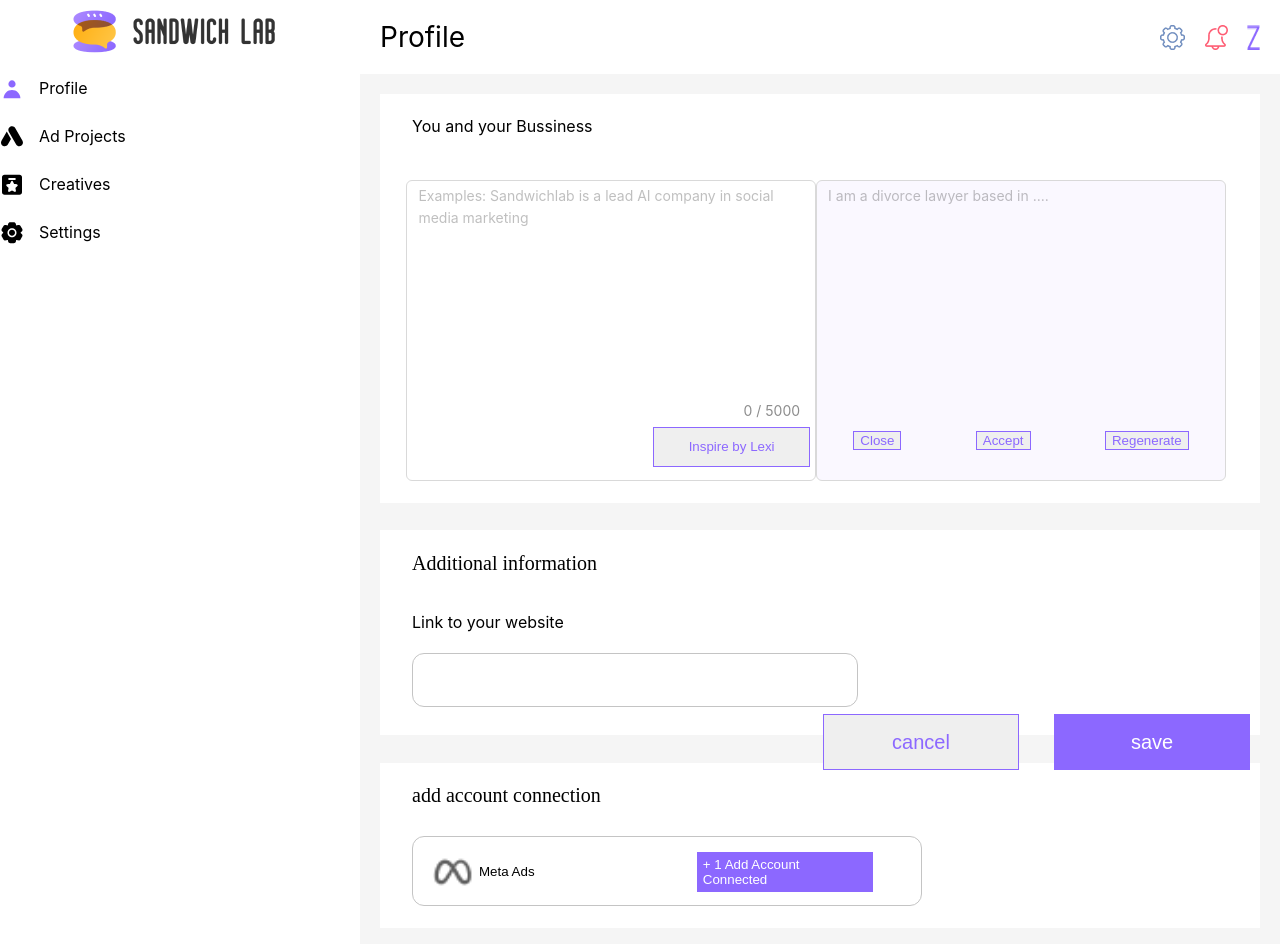
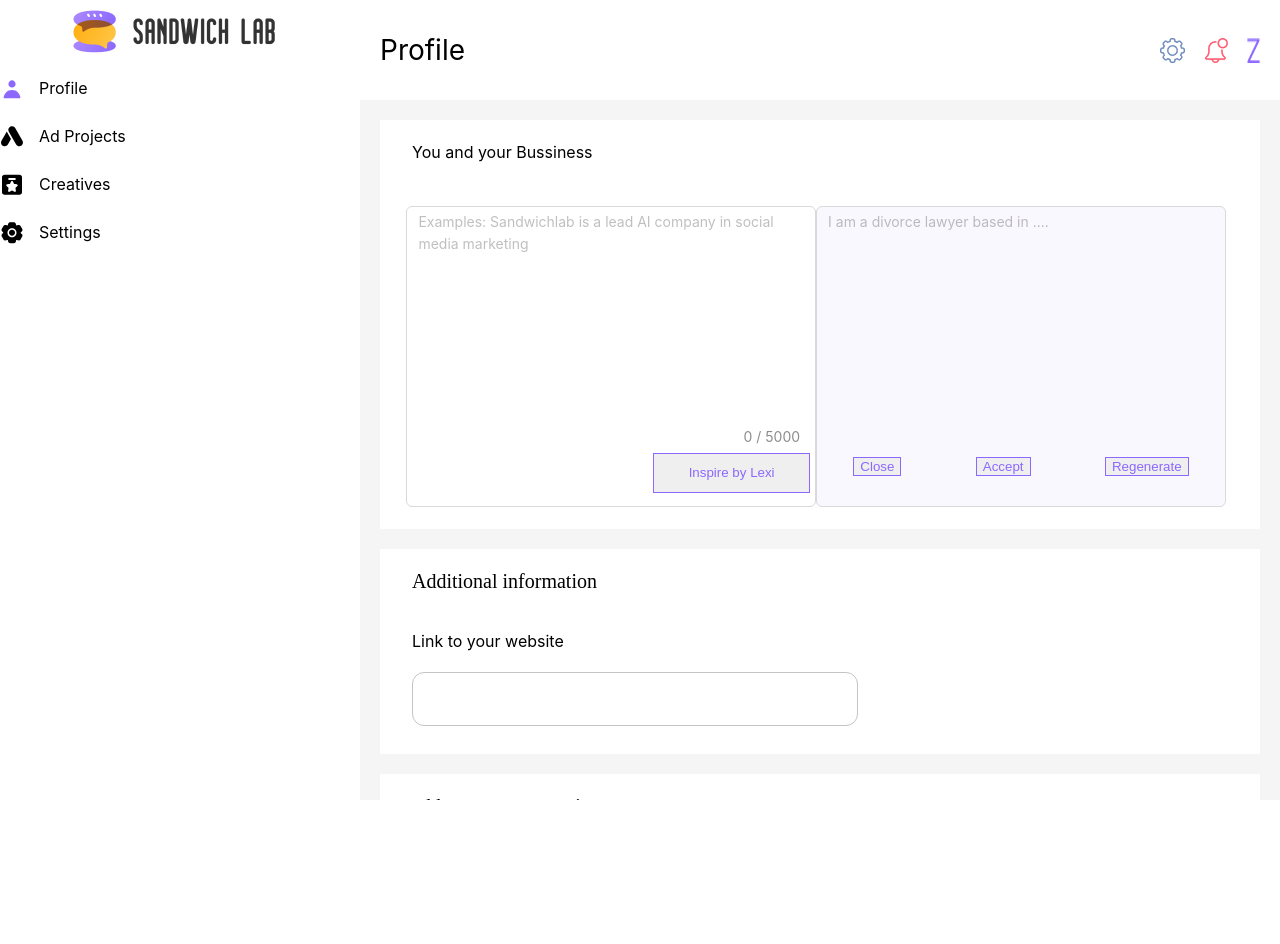
Before and after one commit to sandwichlab-ai/sandwich_frontend, a React (Create React App) app: page /profile in a window 1280 px wide. Shown: the top 944 px of the page. After the commit the page ends 800 px from the top, so only its background shows below. Built offline with nearby package versions, Linux system fonts and the light colour scheme; what aws-amplify would draw is missing.

Commit message:
style change

```diff
--- a/src/HomePage/Home.js
+++ b/src/HomePage/Home.js
@@ -18,7 +18,9 @@ function Home(props) {
         </div>
         </div>
         <div className="home__footer">
-            <h1>Footer</h1>
+            <h1>Company</h1>
+            <h1>Contact us</h1>
+            <h1>Join us</h1>
         </div>
         </div>
     );
--- a/src/HomePage/contact.css
+++ b/src/HomePage/contact.css
@@ -33,7 +33,7 @@
 
 .contact__form {
     position: absolute;
-    top: 324px;
+    top: 35%;
     width: 740px;
     display: grid;
     gap: 20px;
--- a/src/Profile/Content.js
+++ b/src/Profile/Content.js
@@ -75,6 +75,7 @@ function Content() {
                     </div>
             </div>
 
+            <div className="content__profile--footer">
             <div className="content__btn--group">
                 <button className="content__btn">
                     cancel
@@ -83,6 +84,7 @@ function Content() {
                     save
                 </button>
             </div>
+            </div>
         </div>
     )
 }
--- a/src/Profile/content.css
+++ b/src/Profile/content.css
@@ -1,7 +1,16 @@
+.content__profile--footer{
+   height: 16%;
+   background: transparent;
+   position: relative;
+   bottom: 30px;
+}
+
 .content__btn--group {
-    position: fixed;
+    /* position: fixed;
     right: 30px;
-    bottom: 30px;
+    bottom: 30px; */
+    display: flex;
+    justify-content: flex-end;
 }
 
 .content__btn--group :nth-child(1) {
@@ -90,7 +99,7 @@
     position: relative;
     background: white;
     height: 16%;
-    margin-bottom: 15%;
+    margin-bottom: 6%;
     min-height: 165px;
 }
 
--- a/src/Profile/index.css
+++ b/src/Profile/index.css
@@ -4,6 +4,7 @@
     background-color: gray;
     display: flex;
     flex-direction: row;
+    overflow: hidden;
     /* justify-content: flex-start; */
 }
 
@@ -11,6 +12,12 @@
     flex: 1;
     display: flex;
     flex-direction: column;
+}
+
+.profile__right--container > .content {
+    /* overflow: auto; */
+    overflow-x: hidden;
+    overflow-y: auto;
 }
 
 .title {
```
